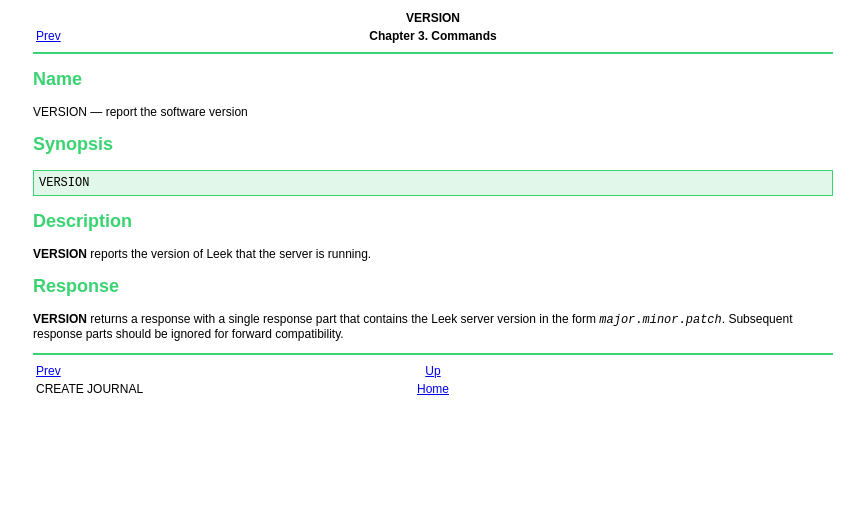
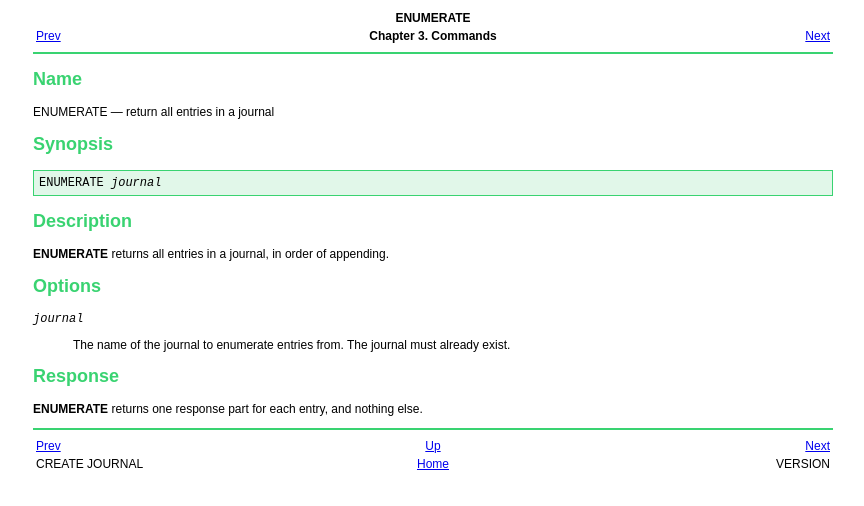
Before and after one commit to rightfold/leek-site, a plain HTML site: page re03.html in a window 1280 px wide. Shown: the whole page, without its empty margins (207-1071 px from the left). Drawn offline with Linux system fonts and the light colour scheme.

Commit message:
Update site

```diff
--- a/re03.html
+++ b/re03.html
@@ -1,31 +1,40 @@
 <?xml version="1.0" encoding="UTF-8" standalone="no"?>
-<!DOCTYPE html PUBLIC "-//W3C//DTD XHTML 1.0 Transitional//EN" "http://www.w3.org/TR/xhtml1/DTD/xhtml1-transitional.dtd"><html xmlns="http://www.w3.org/1999/xhtml"><head><meta http-equiv="Content-Type" content="text/html; charset=UTF-8" /><title>VERSION</title><link rel="stylesheet" type="text/css" href="stylesheet.css" /><meta name="generator" content="DocBook XSL Stylesheets V1.79.1" /><link rel="home" href="index.html" title="Leek documentation" /><link rel="up" href="ch03.html" title="Chapter 3. Commands" /><link rel="prev" href="re02.html" title="CREATE JOURNAL" /></head><body><div class="navheader"><table width="100%" summary="Navigation header"><tr><th colspan="3" align="center">VERSION</th></tr><tr><td width="20%" align="left"><a accesskey="p" href="re02.html">Prev</a> </td><th width="60%" align="center">Chapter 3. Commands</th><td width="20%" align="right"> </td></tr></table><hr /></div><div class="refentry"><a id="idm140424806210208"></a><div class="titlepage"></div>
+<!DOCTYPE html PUBLIC "-//W3C//DTD XHTML 1.0 Transitional//EN" "http://www.w3.org/TR/xhtml1/DTD/xhtml1-transitional.dtd"><html xmlns="http://www.w3.org/1999/xhtml"><head><meta http-equiv="Content-Type" content="text/html; charset=UTF-8" /><title>ENUMERATE</title><link rel="stylesheet" type="text/css" href="stylesheet.css" /><meta name="generator" content="DocBook XSL Stylesheets V1.79.1" /><link rel="home" href="index.html" title="Leek documentation" /><link rel="up" href="ch03.html" title="Chapter 3. Commands" /><link rel="prev" href="re02.html" title="CREATE JOURNAL" /><link rel="next" href="re04.html" title="VERSION" /></head><body><div class="navheader"><table width="100%" summary="Navigation header"><tr><th colspan="3" align="center">ENUMERATE</th></tr><tr><td width="20%" align="left"><a accesskey="p" href="re02.html">Prev</a> </td><th width="60%" align="center">Chapter 3. Commands</th><td width="20%" align="right"> <a accesskey="n" href="re04.html">Next</a></td></tr></table><hr /></div><div class="refentry"><a id="idm140361293211280"></a><div class="titlepage"></div>
   <div class="refnamediv"><h2>Name</h2><p>
-    VERSION
-     — report the software version
+    ENUMERATE
+     — return all entries in a journal
   </p></div>
 
   <div class="refsynopsisdiv"><h2>Synopsis</h2>
-    <pre class="synopsis">VERSION</pre>
+    <pre class="synopsis">ENUMERATE <em class="replaceable"><code>journal</code></em></pre>
   </div>
 
-  <div class="refsect1"><a id="idm140424806207584"></a><h2>Description</h2>
+  <div class="refsect1"><a id="idm140361293208672"></a><h2>Description</h2>
 
 
     <p>
-      <span class="command"><strong>VERSION</strong></span> reports the version of Leek that the server is
-      running.
+      <span class="command"><strong>ENUMERATE</strong></span> returns all entries in a journal, in order of
+      appending.
     </p>
   </div>
 
-  <div class="refsect1"><a id="idm140424806205664"></a><h2>Response</h2>
+  <div class="refsect1"><a id="idm140361293207136"></a><h2>Options</h2>
+
+
+    <div class="variablelist"><dl class="variablelist"><dt><span class="term"><em class="replaceable"><code>journal</code></em></span></dt><dd>
+          <p>
+            The name of the journal to enumerate entries from. The journal must
+            already exist.
+          </p>
+        </dd></dl></div>
+  </div>
+
+  <div class="refsect1"><a id="idm140361293204192"></a><h2>Response</h2>
 
 
     <p>
-      <span class="command"><strong>VERSION</strong></span> returns a response with a single response part
-      that contains the Leek server version in the form
-      <code class="computeroutput"><em class="replaceable"><code>major</code></em>.<em class="replaceable"><code>minor</code></em>.<em class="replaceable"><code>patch</code></em></code>.
-      Subsequent response parts should be ignored for forward compatibility.
+      <span class="command"><strong>ENUMERATE</strong></span> returns one response part for each entry, and
+      nothing else.
     </p>
   </div>
-</div><div class="navfooter"><hr /><table width="100%" summary="Navigation footer"><tr><td width="40%" align="left"><a accesskey="p" href="re02.html">Prev</a> </td><td width="20%" align="center"><a accesskey="u" href="ch03.html">Up</a></td><td width="40%" align="right"> </td></tr><tr><td width="40%" align="left" valign="top">CREATE JOURNAL </td><td width="20%" align="center"><a accesskey="h" href="index.html">Home</a></td><td width="40%" align="right" valign="top"> </td></tr></table></div></body></html>
+</div><div class="navfooter"><hr /><table width="100%" summary="Navigation footer"><tr><td width="40%" align="left"><a accesskey="p" href="re02.html">Prev</a> </td><td width="20%" align="center"><a accesskey="u" href="ch03.html">Up</a></td><td width="40%" align="right"> <a accesskey="n" href="re04.html">Next</a></td></tr><tr><td width="40%" align="left" valign="top">CREATE JOURNAL </td><td width="20%" align="center"><a accesskey="h" href="index.html">Home</a></td><td width="40%" align="right" valign="top"> VERSION</td></tr></table></div></body></html>
```
Also changed, not shown: ch01.html (+1 -1 lines), ch02.html (+1 -1 lines), ch03.html (+2 -1 lines), index.html (+1 -1 lines), pt01.html (+1 -1 lines), pt02.html (+1 -1 lines), re01.html (+4 -4 lines), re02.html (+5 -5 lines), re04.html (added, +31 -0 lines).
